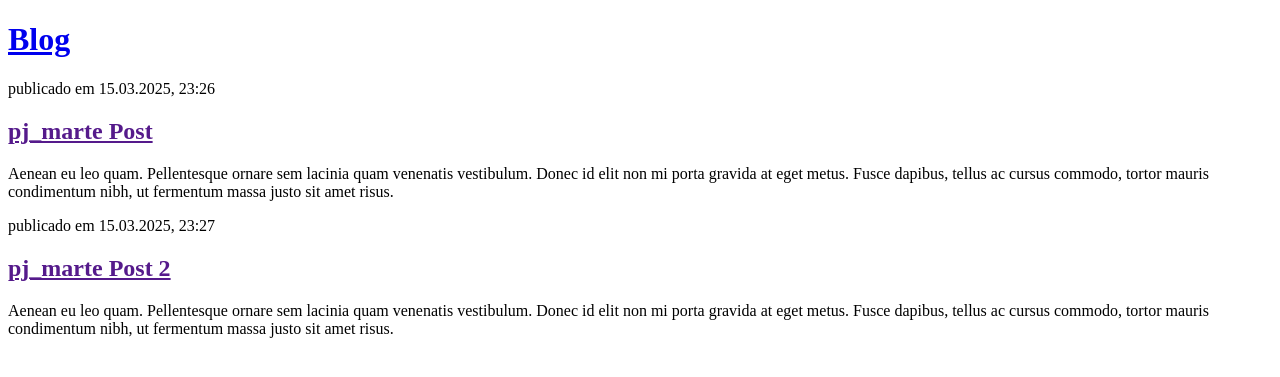
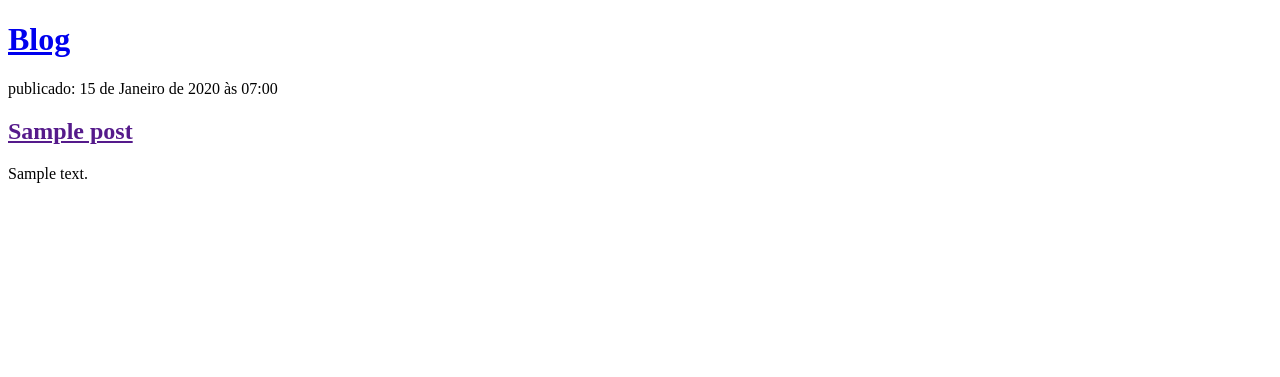
Before and after one commit to paullomarttins/pj-marte-blog, a Django app: page / in a window 1280 px wide. Shown: the top 377 px of the page. Run offline with Django 5.2, Linux system fonts and the light colour scheme; tables that the repository leaves empty hold one stand-in row (values such as "Sample post").

Commit message:
Using templates and database

```diff
--- a/blog/templates/blog/post_list.html
+++ b/blog/templates/blog/post_list.html
@@ -8,16 +8,12 @@
         <h1><a href="/">Blog</a></h1>
     </div>
 
-    <div>
-        <p>publicado em 15.03.2025, 23:26</p>
-        <h2><a href="">pj_marte Post</a></h2>
-        <p>Aenean eu leo quam. Pellentesque ornare sem lacinia quam venenatis vestibulum. Donec id elit non mi porta gravida at eget metus. Fusce dapibus, tellus ac cursus commodo, tortor mauris condimentum nibh, ut fermentum massa justo sit amet risus.</p>
-    </div>
-
-    <div>
-        <p>publicado em 15.03.2025, 23:27</p>
-        <h2><a href="">pj_marte Post 2</a></h2>
-        <p>Aenean eu leo quam. Pellentesque ornare sem lacinia quam venenatis vestibulum. Donec id elit non mi porta gravida at eget metus. Fusce dapibus, tellus ac cursus commodo, tortor mauris condimentum nibh, ut fermentum massa justo sit amet risus.</p>
-    </div>
+    {% for post in posts %}
+        <div>
+            <p> publicado: {{ post.published_date }}</p>
+            <h2><a href="">{{ post.title }}</a></h2>
+            <p>{{ post.text|linebreaksbr }}</p>
+        </div>
+    {% endfor %}
 </body>
 </html>
--- a/blog/views.py
+++ b/blog/views.py
@@ -1,4 +1,7 @@
 from django.shortcuts import render
+from django.utils import timezone
+from .models import Post
 
 def post_list(requset):
-    return render(requset, 'blog/post_list.html', {})
+    posts = Post.objects.filter(published_date__lte=timezone.now()).order_by('published_date')
+    return render(requset, 'blog/post_list.html', {'posts': posts})
```
